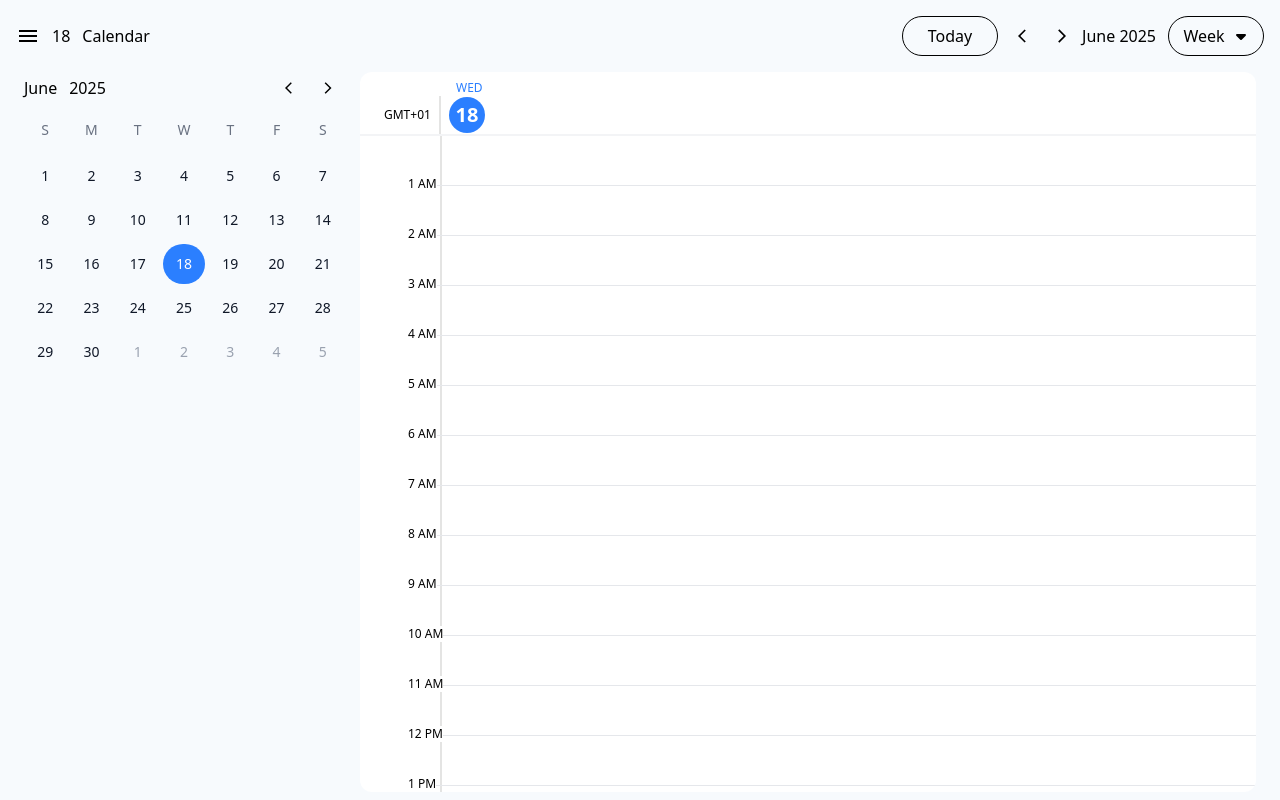
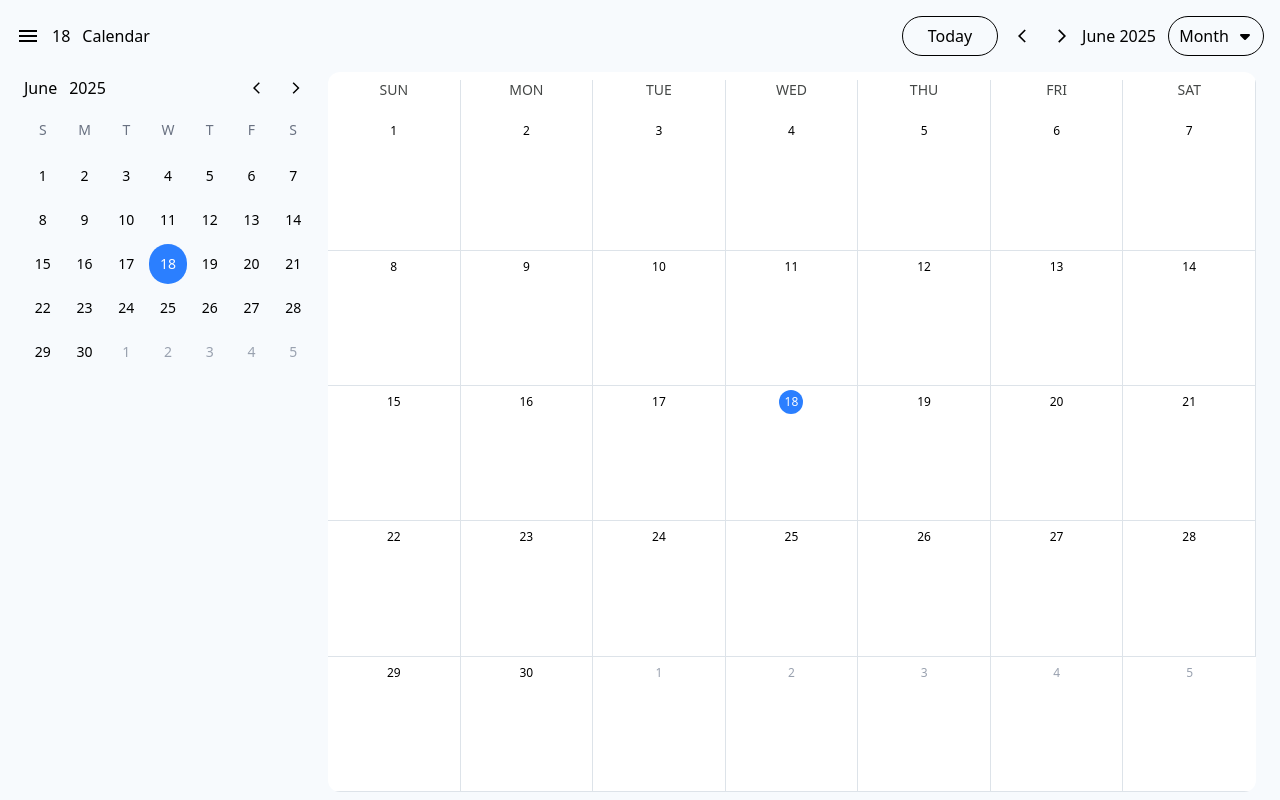
Before and after one commit to mrvicthor/calendar-app, a React (Vite) app: page / in a window 1280 px wide. Built offline with nearby package versions, Linux system fonts and the light colour scheme.

Commit message:
feat(month-view.tsx): added month layout

```diff
--- a/src/components/calendar.tsx
+++ b/src/components/calendar.tsx
@@ -75,9 +75,7 @@ const Calendar = () => {
                   isSelected(date) &&
                   !isToday(date) &&
                   "bg-gray-200 hover:bg-gray-300"
-                } ${isCurrentMonth && "text-gray-900"} ${
-                  isNavigatedDate(date) && "bg-[#ECFCFC]"
-                } `}
+                }  ${isNavigatedDate(date) && "bg-[#ECFCFC]"} `}
               >
                 {day}
               </button>
--- a/src/components/day-view.tsx
+++ b/src/components/day-view.tsx
@@ -1,31 +1,39 @@
 import { useCalendarContext } from "../hooks/useCalendarContext";
 
-const TIME_SLOTS = [
-  "",
-  "1 AM",
-  "2 AM",
-  "3 AM",
-  "4 AM",
-  "5 AM",
-  "6 AM",
-  "7 AM",
-  "8 AM",
-  "9 AM",
-  "10 AM",
-  "11 AM",
-  "12 PM",
-  "1 PM",
-  "2 PM",
-  "3 PM",
-  "4 PM",
-  "5 PM",
-  "6 PM",
-  "7 PM",
-  "8 PM",
-  "9 PM",
-  "10 PM",
-  "11 PM",
-];
+// const TIME_SLOTS = [
+//   "",
+//   "1 AM",
+//   "2 AM",
+//   "3 AM",
+//   "4 AM",
+//   "5 AM",
+//   "6 AM",
+//   "7 AM",
+//   "8 AM",
+//   "9 AM",
+//   "10 AM",
+//   "11 AM",
+//   "12 PM",
+//   "1 PM",
+//   "2 PM",
+//   "3 PM",
+//   "4 PM",
+//   "5 PM",
+//   "6 PM",
+//   "7 PM",
+//   "8 PM",
+//   "9 PM",
+//   "10 PM",
+//   "11 PM",
+// ];
+
+const TIME_SLOTS = Array.from(
+  { length: 24 },
+  (_, i) =>
+    `${i === 0 ? "" : i > 12 ? i - 12 : i} ${
+      i === 0 ? "" : i < 12 ? "AM" : "PM"
+    }`
+);
 
 const DayView = () => {
   const { currentDate } = useCalendarContext();
@@ -34,7 +42,7 @@ const DayView = () => {
   const minutesInDay = date.getHours() * 60 + date.getMinutes();
 
   const topOffsetRem = (minutesInDay * 3.125) / 60;
-
+  //   console.log(minutes);
   return (
     <>
       <div className="ml-24 grid grid-cols-7 gap-1">
@@ -45,7 +53,7 @@ const DayView = () => {
         </h2>
       </div>
       <section className="flex flex-col divide-gray-100 divide-y-2 h-full">
-        <div className="flex gap-2 items-center px-6 h-10">
+        <div className="flex gap-2 items-center px-8 h-10">
           <span className="text-xs">GMT+01</span>
           <div className="h-full bg-[#E4E4E3] w-0.5" />
           <span className="text-xl font-bold text-white bg-blue-500 h-9 w-9 rounded-full px-2 py-1 flex items-center justify-center">
@@ -56,7 +64,7 @@ const DayView = () => {
         <ul className="flex-1 overflow-y-auto pl-12 relative">
           <div
             style={{ top: `${topOffsetRem}rem` }}
-            className="bg-red-400 absolute left-[4.98rem] w-full h-0.5 z-50"
+            className="bg-red-400 absolute left-[5.5rem] w-full h-0.5 z-50"
           />
           {TIME_SLOTS.map((time, index) => (
             <li
@@ -66,7 +74,7 @@ const DayView = () => {
               <span className="absolute -top-2.5 z-50 bg-white text-xs">
                 {time}
               </span>
-              <div className="min-h-full bg-[#E4E4E3] w-0.5 ml-8" />
+              <div className="min-h-full bg-[#E4E4E3] w-0.5 ml-10" />
             </li>
           ))}
         </ul>
--- a/src/components/home.tsx
+++ b/src/components/home.tsx
@@ -7,7 +7,7 @@ const Home = () => {
   return (
     <>
       <Header />
-      <main className="grid [grid-template-columns:20rem_1fr] px-6 gap-4 h-[45rem]">
+      <main className="grid [grid-template-columns:18rem_1fr] px-6 gap-4 h-[45rem]">
         <Calendar />
         <Layout />
       </main>
--- a/src/components/layout.tsx
+++ b/src/components/layout.tsx
@@ -1,15 +1,18 @@
-// import { useCalendarContext } from "../hooks/useCalendarContext";
+import { useCalendarContext } from "../hooks/useCalendarContext";
 
 import DayView from "./day-view";
+import MonthView from "./month-view";
 
 const Layout = () => {
-  // const { isToday, calendarDays, currentDate } = useCalendarContext();
+  const { isToday, calendarDays, currentDate, layout } = useCalendarContext();
 
   //   const currentWeek = [];
 
   return (
     <section className="pt-2 max-h-full bg-white overflow-hidden rounded-xl">
-      <DayView />
+      {layout === "Day" && <DayView />}
+      {layout === "Month" && <MonthView />}
+      {}
     </section>
   );
 };
--- /dev/null
+++ b/src/components/month-view.tsx
@@ -0,0 +1,42 @@
+import { useCalendarContext } from "../hooks/useCalendarContext";
+
+const days = ["SUN", "MON", "TUE", "WED", "THU", "FRI", "SAT"];
+const MonthView = () => {
+  const { calendarDays, isToday, isNavigatedDate } = useCalendarContext();
+  return (
+    <section className="grid grid-cols-7 gap-0 h-full">
+      {days.map((day) => (
+        <div
+          key={day}
+          className="text-center text-sm border-r border-r-[#DDE3E9] text-[#444746]"
+        >
+          {day}
+        </div>
+      ))}
+      {calendarDays.map((dayInfo, index) => {
+        const { date, day, isCurrentMonth } = dayInfo;
+        console.log(isCurrentMonth);
+        return (
+          <div
+            key={index}
+            className="border-r-[1px] flex justify-center border-b border-b-[#DDE3E9] border-r-[#DDE3E9] last:border-r-0 min-h-[120px] p-1 cursor-pointer hover:bg-gray-50"
+          >
+            <p
+              className={`text-xs h-6 w-6 flex items-center justify-center rounded-full ${
+                isToday(date)
+                  ? "bg-blue-500 text-white hover:bg-blue-600"
+                  : "hover:bg-gray-100"
+              } ${!isCurrentMonth && "text-gray-400 hover:text-gray-600"} ${
+                isNavigatedDate(date) && "bg-[#ECFCFC]"
+              } `}
+            >
+              {day}
+            </p>
+          </div>
+        );
+      })}
+    </section>
+  );
+};
+
+export default MonthView;
--- /dev/null
+++ b/src/components/week-view.tsx
@@ -0,0 +1,5 @@
+const WeekView = () => {
+  return <section></section>;
+};
+
+export default WeekView;
--- a/src/context/calender-context.tsx
+++ b/src/context/calender-context.tsx
@@ -14,7 +14,7 @@ export const CalenderProvider = ({
   const [isCollapsed, setIsCollapsed] = useState(false);
   const [currentDate, setCurrentDate] = useState<Date>(new Date());
   const [selectedDate, setSelectedDate] = useState<Date | null>(null);
-  const [layout, setLayout] = useState<Layout>("Week");
+  const [layout, setLayout] = useState<Layout>("Month");
   const [showLayout, setShowLayout] = useState(false);
 
   const today = new Date();
```
